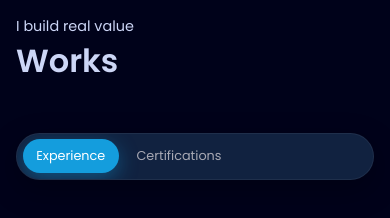
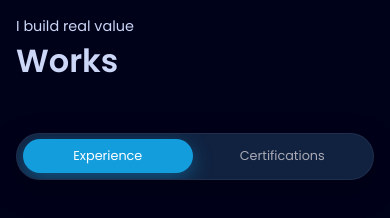
Before and after one commit to siddharthbankar12/portfolio, a React (Create React App) app: page / in a window 390 px wide. Shown: the part 3620-3838 px from the top of the page. Built offline with nearby package versions, Linux system fonts and the light colour scheme; no server answers.

Commit message:
Update Works.css

```diff
--- a/src/styles/Works.css
+++ b/src/styles/Works.css
@@ -351,19 +351,12 @@
   .tabs {
     display: flex;
     flex-wrap: nowrap;
-    justify-content: center;
+    justify-content: stretch;
     gap: 0.35rem;
-    overflow-x: auto;
-    padding: 0.4rem;
-    scrollbar-width: none;
-    -ms-overflow-style: none;
     width: 100%;
     max-width: 100%;
-    overflow: hidden;
-  }
-
-  .tabs::-webkit-scrollbar {
-    display: none;
+    padding: 0.4rem;
+    box-sizing: border-box;
   }
 
   .tab {
@@ -371,7 +364,8 @@
     font-size: 0.85rem;
     padding: 0.55rem 1rem;
     white-space: nowrap;
-    flex-shrink: 0;
+    flex: 1;
+    min-width: 0;
     -webkit-tap-highlight-color: transparent;
     touch-action: manipulation;
   }
@@ -405,7 +399,7 @@
 
 @media screen and (max-width: 400px) {
   .tabs {
-    justify-content: flex-start;
+    justify-content: stretch;
     padding: 0.35rem;
     gap: 0.25rem;
   }
```
